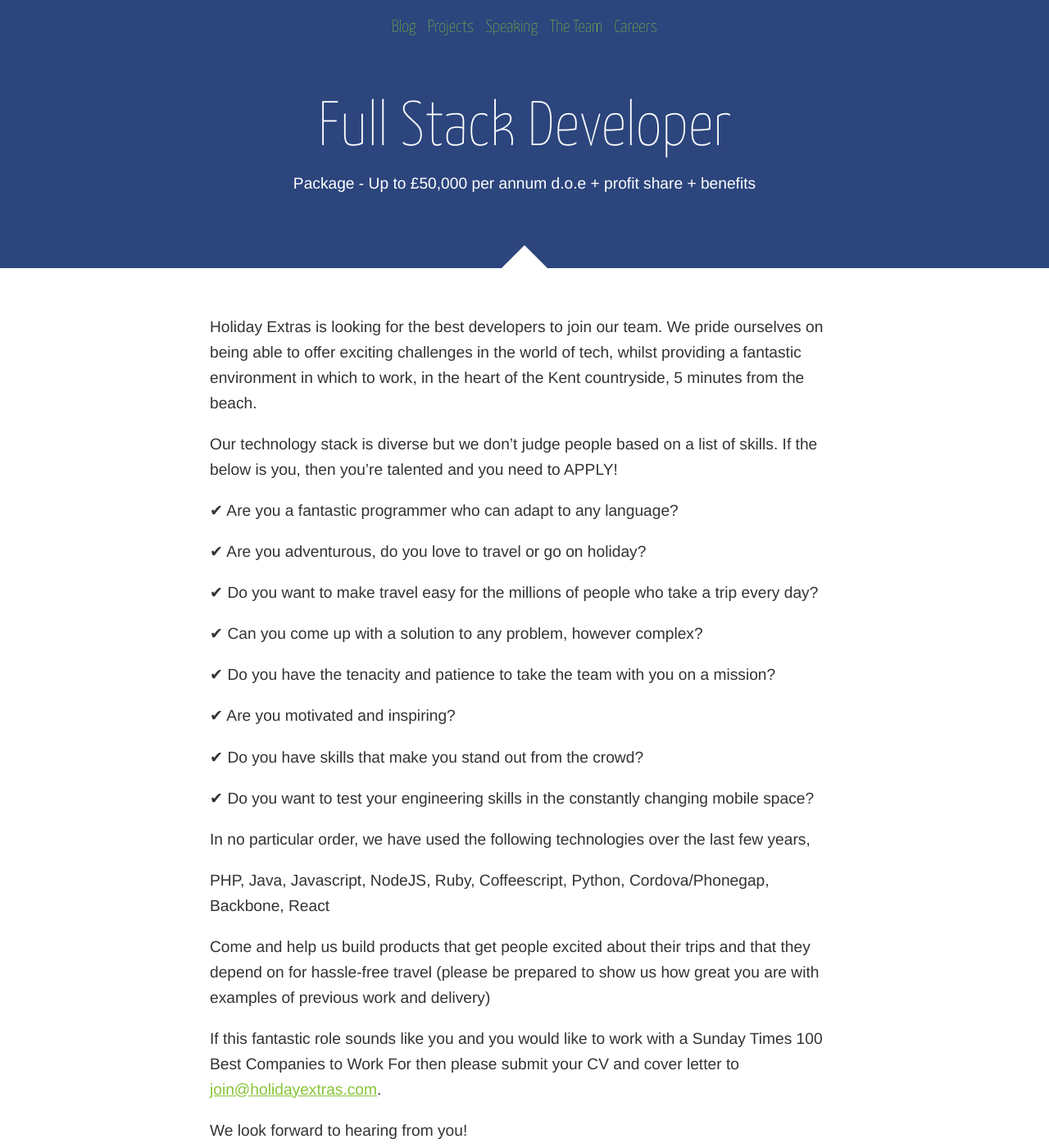
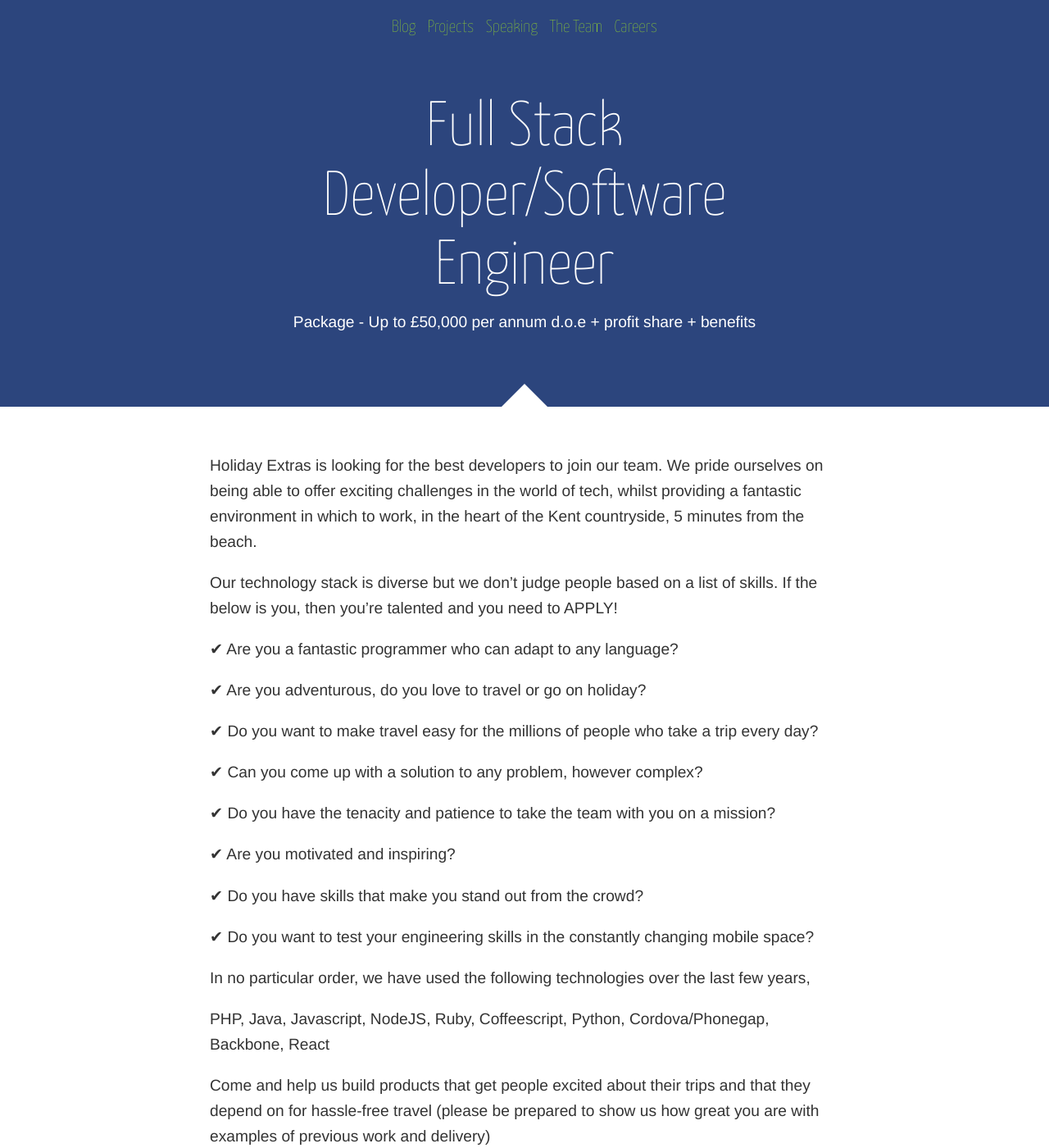
Before and after one commit to holidayextras/holidayextras.github.com, a Jekyll site: the page built from _jobs/full-stack-developer.md, in a window 1280 px wide and 1400 px high. Shown: the whole window at 82% size. Built offline with Jekyll 4.4.1, drawn with Linux system fonts in a browser that asks for light colours; nearby versions of some CDN libraries; some of the changed text lies outside the part shown.

Commit message:
Update full stack job

```diff
--- a/_jobs/full-stack-developer.md
+++ b/_jobs/full-stack-developer.md
@@ -1,5 +1,5 @@
 ---
-title: Full Stack Developer
+title: Full Stack Developer/Software Engineer
 tagline: Package - Up to &pound;50,000 per annum d.o.e + profit share + benefits
 date: 2014-12-31 12:00:00
 ---
@@ -30,6 +30,6 @@
 
 Come and help us build products that get people excited about their trips and that they depend on for hassle-free travel (please be prepared to show us how great you are with examples of previous work and delivery)
 
-If this fantastic role sounds like you and you would like to work with a Sunday Times 100 Best Companies to Work For then please submit your CV and cover letter to [join@holidayextras.com](mailto:join@holidayextras.com).
+If this fantastic role sounds like you and you would like to work with a Sunday Times 100 Best Companies to Work For then please submit your CV and cover letter to [recruitment@holidayextras.com](mailto:recruitment@holidayextras.com).
 
 We look forward to hearing from you!
```
